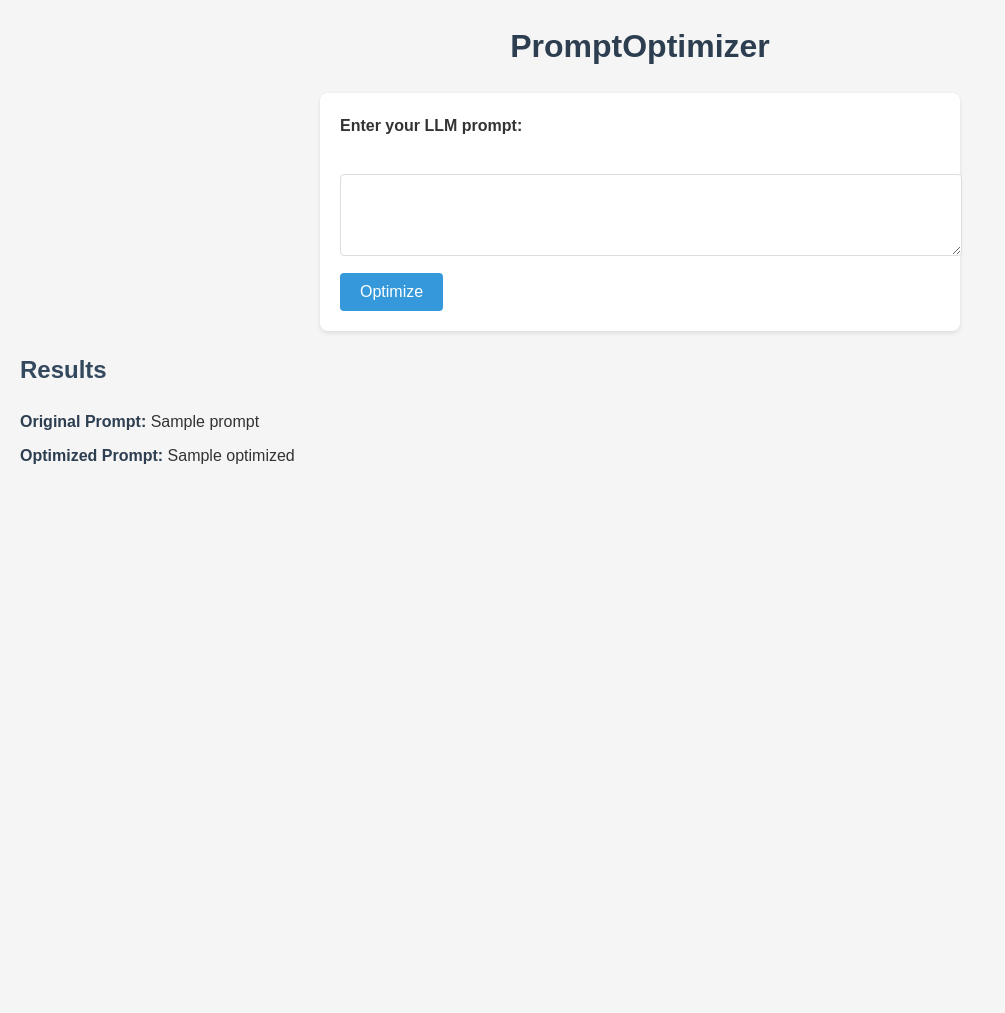
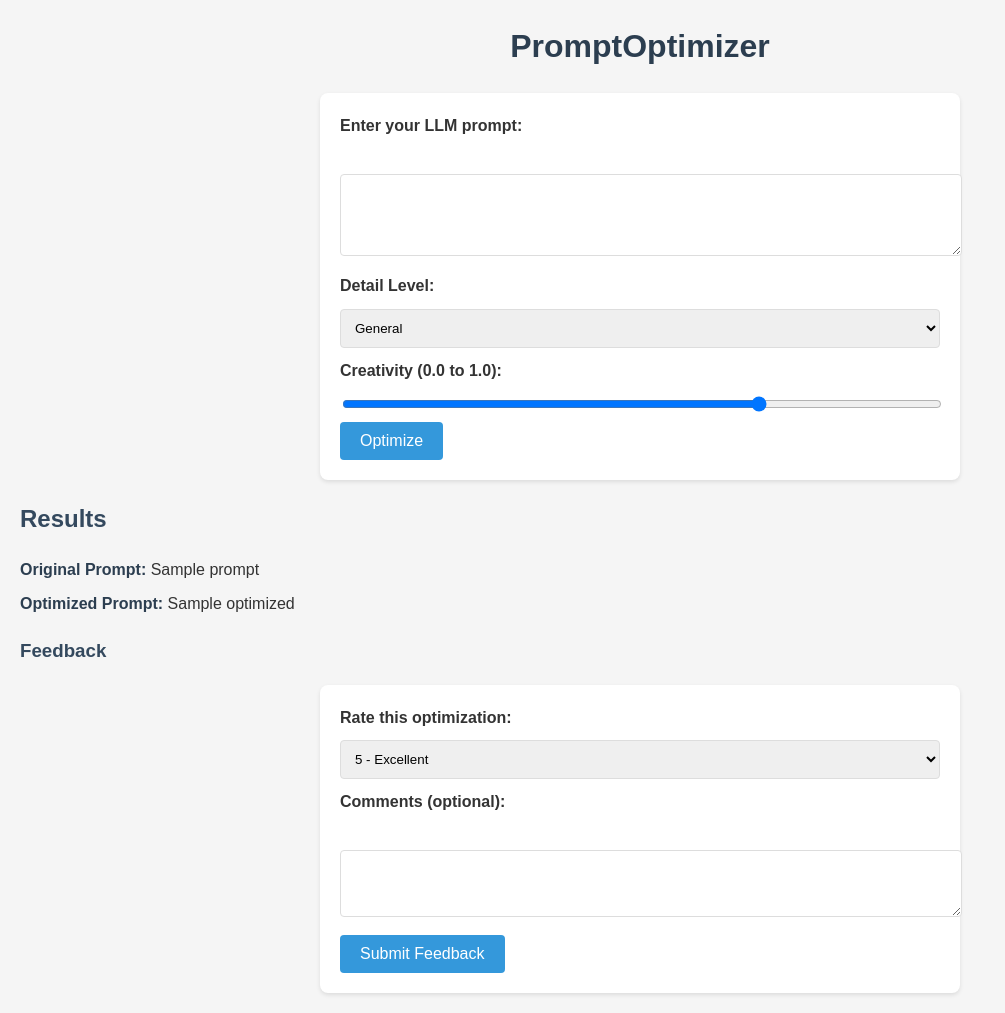
Before and after one commit to henriquearpereira/PromptOptimizer, a Flask app: template app/templates/index.html in a window 1280 px wide. Shown: the whole page, without its empty margins (0-1005 px from the left). Before the commit the page ends 464 px from the top, so only its background shows below. Run offline with Flask 3, Linux system fonts and the light colour scheme; the template is opened without the code that fills it: most values are stand-ins (such as "Sample title", 1, 10 or a date in 2020).

Commit message:
feat: Enhance prompt optimization logic and cleanup process

```diff
--- a/app/main.py
+++ b/app/main.py
@@ -5,44 +5,78 @@ import re
 import os
 from models.model_loader import get_tokenizer, get_model
 
+# Configure logging
 logging.basicConfig(level=logging.DEBUG)
 app = Flask(__name__, static_folder='../static')
 
+# Load tokenizer and model
 tokenizer = get_tokenizer()
 model = get_model()
 
 if tokenizer is None or model is None:
     logging.error("Tokenizer or model failed to load. The application may not function correctly.")
 
-
-def optimize_prompt(prompt):
-    logging.debug(f"Starting optimize_prompt with prompt: '{prompt}'")
+def optimize_prompt(prompt, detail_level='general', creativity=0.7):
+    logging.debug(f"Starting optimize_prompt with prompt: '{prompt}', detail_level: '{detail_level}', creativity: {creativity}")
 
     if not prompt or prompt.strip() == "":
         logging.debug("Prompt is empty or whitespace.")
         return "Please enter a prompt to optimize."
 
     optimized_prompt = prompt.strip()
-    # Create a two-part prompt structure
-    base_prompt = (
-        "You are a prompt optimization expert. For the following writing prompt:\n"
-        f"'{optimized_prompt}'\n\n"
-        "Provide two parts:\n"
-        "1. First, give an optimized version of the core prompt that maintains its essence while making it more specific and engaging.\n"
-        "2. Then, provide supporting details like:\n"
-        "   - Target audience\n"
-        "   - Length requirements\n"
-        "   - Style/tone\n"
-        "   - Key elements to include\n\n"
-        "Format your response as:\n"
-        "Optimized prompt: [your improved prompt]\n"
-        "Supporting details:\n"
-        "[list the details]\n\n"
-        "Response:"
-    )
+
+    # Adjust base_prompt based on detail_level
+    if detail_level == 'general':
+        base_prompt = (
+            "You are a prompt optimization expert. For this writing prompt:\n"
+            f"'{optimized_prompt}'\n\n"
+            "Provide a general improvement to the prompt without over-specifying.\n\n"
+            "Respond in this exact format (replace text in brackets):\n"
+            "Optimized prompt: [brief improved version]\n\n"
+            "Supporting details:\n"
+            "- Target audience: [audience]\n"
+            "- Length: [suggestion]\n"
+            "- Style: [approach]\n"
+            "- Elements: [key components]\n"
+            "Do not include any additional content beyond the optimized prompt and supporting details."
+        )
+    elif detail_level == 'detailed':
+        base_prompt = (
+            "You are a prompt optimization expert. For this writing prompt:\n"
+            f"'{optimized_prompt}'\n\n"
+            "Provide a detailed improvement to the prompt, including specific suggestions and examples.\n\n"
+            "Respond in this exact format (replace text in brackets):\n"
+            "Optimized prompt: [brief improved version]\n\n"
+            "Supporting details:\n"
+            "- Target audience: [audience]\n"
+            "- Length: [suggestion]\n"
+            "- Style: [approach]\n"
+            "- Elements: [key components]\n"
+            "- Example: [detailed example or additional guidance]\n\n"
+            "Make sure the optimized prompt is creative, specific, and actionable.\n"
+            "Do not include any additional content beyond the optimized prompt and supporting details."
+        )
+    elif detail_level == 'highly_specific':
+        base_prompt = (
+            "You are a prompt optimization expert. For this writing prompt:\n"
+            f"'{optimized_prompt}'\n\n"
+            "Provide a highly specific improvement to the prompt, including detailed examples and step-by-step guidance.\n\n"
+            "Respond in this exact format (replace text in brackets):\n"
+            "Optimized prompt: [brief improved version]\n\n"
+            "Supporting details:\n"
+            "- Target audience: [audience]\n"
+            "- Length: [suggestion]\n"
+            "- Style: [approach]\n"
+            "- Elements: [key components]\n"
+            "- Example: [detailed example or additional guidance]\n\n"
+            "Ensure the optimized prompt is highly specific and includes actionable steps.\n"
+            "Do not include any additional content beyond the optimized prompt and supporting details."
+        )
+    else:
+        return "Invalid detail level. Please choose 'general', 'detailed', or 'highly_specific'."
 
     if tokenizer is None or model is None:
-        return "Model not loaded. Please restart the app"
+        return "Model not loaded. Please restart the app."
 
     logging.debug(f"Base prompt: '{base_prompt}'")
 
@@ -50,29 +84,56 @@ def optimize_prompt(prompt):
         inputs = tokenizer(base_prompt, return_tensors="pt").to(model.device)
         outputs = model.generate(
             **inputs,
-            max_new_tokens=200,  # Increased for two-part response
-            temperature=0.7,
+            max_new_tokens=200,  # Increased to allow for more detailed responses
+            temperature=creativity,  # Adjust based on user preference
             top_k=50,
-            top_p=0.9,
+            top_p=0.95,  # Higher for more diverse outputs
             do_sample=True
         )
 
         result = tokenizer.decode(outputs[0], skip_special_tokens=True)
 
-        # Clean up the response but preserve the two-part structure
+        # Enhanced cleanup
         result = result.replace(base_prompt, "").strip()
-        result = re.sub(r'Response:', '', result)
-        result = re.sub(r'## INPUT ##', '', result)
-        result = re.sub(r'## OUTPUT ##', '', result)
+        # Remove various markers and unwanted content
+        unwanted_patterns = [
+            r'Response:', r'## INPUT ##', r'## OUTPUT ##',
+            r'<\|endofgeneration\|>', r'<\|.*?\|>',
+            r'\[your improved prompt\]', r'\[list the details\]',
+            r'<\|question_end\|>', r'Solution:',
+            r'Question \d+:.*?(?=Optimized prompt:)',
+            r'Original passage:.*?(?=Optimized prompt:)',
+            r'Corrected passage:.*?(?=Optimized prompt:)',
+            r'Follow-up exercises?:.*',  # Remove follow-up exercises
+            r'How would you adapt.*',  # Remove adaptation suggestions
+            r'Optimized prompt for.*',  # Remove unrelated prompts
+            r'Supporting details for.*',  # Remove unrelated details
+            r'Textbook.*',  # Remove textbook-like explanations
+            r'Writing a poem can be.*',  # Remove unrelated explanations
+            r'As an optimization expert.*'  # Remove self-referential text
+        ]
 
-        # Clean up any extra whitespace while preserving structure
+        for pattern in unwanted_patterns:
+            result = re.sub(pattern, '', result, flags=re.DOTALL)
+
+        # Clean up extra whitespace while preserving structure
         result = re.sub(r'\s{3,}', '\n\n', result)
         result = result.strip()
 
-        if result:
-            return result
-        else:
-            return prompt + " (Please add more context and specificity)"
+        # Validate the structure of the response
+        if not result.startswith("Optimized prompt:"):
+            # Fallback: If the model doesn't follow the format, generate a default response
+            result = (
+                f"Optimized prompt: {optimized_prompt}\n\n"
+                "Supporting details:\n"
+                "- Target audience: General\n"
+                "- Length: Flexible\n"
+                "- Style: Neutral\n"
+                "- Elements: Add more specificity\n"
+                "- Example: N/A"
+            )
+
+        return result
 
     except Exception as e:
         logging.error(f"Error generating prompt: {e}")
@@ -80,22 +141,49 @@ def optimize_prompt(prompt):
 
 @app.route('/', methods=['GET', 'POST'])
 def home():
+    """
+    Home route for the web app. Handles both GET and POST requests.
+    """
     logging.debug("Home route accessed")
     if request.method == 'POST':
         user_prompt = request.form.get('prompt')
-        logging.debug(f"User prompt: {user_prompt}")
-        optimized = optimize_prompt(user_prompt)
+        detail_level = request.form.get('detail_level', 'general')
+        creativity = float(request.form.get('creativity', 0.7))
+        logging.debug(f"User prompt: {user_prompt}, detail_level: {detail_level}, creativity: {creativity}")
+        optimized = optimize_prompt(user_prompt, detail_level, creativity)
         logging.debug(f"Optimized prompt: {optimized}")
         return render_template('index.html', prompt=user_prompt, optimized=optimized)
     return render_template('index.html')
 
 @app.route('/optimize', methods=['POST'])
 def optimize():
+    """
+    API endpoint for optimizing prompts. Accepts JSON input.
+    """
     data = request.json
     if not data or 'prompt' not in data:
         return jsonify({"error": "No prompt provided"}), 400
-    optimized = optimize_prompt(data['prompt'])
+
+    # Get user preferences (default to 'general' and creativity=0.7)
+    detail_level = data.get('detail_level', 'general')
+    creativity = float(data.get('creativity', 0.7))
+
+    optimized = optimize_prompt(data['prompt'], detail_level, creativity)
     return jsonify({"original": data['prompt'], "optimized": optimized})
+
+@app.route('/feedback', methods=['POST'])
+def feedback():
+    """
+    API endpoint for receiving user feedback on optimized prompts.
+    """
+    data = request.json
+    if not data or 'prompt' not in data or 'rating' not in data:
+        return jsonify({"error": "No prompt or rating provided"}), 400
+
+    # Log feedback (you can store this in a database later)
+    logging.info(f"User feedback for prompt '{data['prompt']}': Rating={data['rating']}, Comment={data.get('comment', '')}")
+
+    return jsonify({"status": "Feedback received"})
 
 if __name__ == '__main__':
     app.run(debug=False, port=5001)
--- a/app/templates/index.html
+++ b/app/templates/index.html
@@ -1,4 +1,4 @@
-<!-- static/index.html -->
+<!-- templates/index.html -->
 <!DOCTYPE html>
 <html lang="en">
 <head>
@@ -12,13 +12,44 @@
     <form method="POST" action="/">
         <label for="prompt">Enter your LLM prompt:</label><br>
         <textarea id="prompt" name="prompt" rows="4" cols="50"></textarea><br>
+
+        <label for="detail_level">Detail Level:</label>
+        <select id="detail_level" name="detail_level">
+            <option value="general">General</option>
+            <option value="detailed">Detailed</option>
+            <option value="highly_specific">Highly Specific</option>
+        </select><br>
+
+        <label for="creativity">Creativity (0.0 to 1.0):</label>
+        <input type="range" id="creativity" name="creativity" min="0.0" max="1.0" step="0.1" value="0.7"><br>
+
         <input type="submit" value="Optimize">
     </form>
+
     {% if prompt and optimized %}
         <h2>Results</h2>
         <p><strong>Original Prompt:</strong> {{ prompt }}</p>
         <p><strong>Optimized Prompt:</strong> {{ optimized }}</p>
+
+        <!-- Feedback Form -->
+        <h3>Feedback</h3>
+        <form id="feedbackForm">
+            <label for="rating">Rate this optimization:</label>
+            <select id="rating" name="rating">
+                <option value="5">5 - Excellent</option>
+                <option value="4">4 - Good</option>
+                <option value="3">3 - Average</option>
+                <option value="2">2 - Poor</option>
+                <option value="1">1 - Terrible</option>
+            </select><br>
+
+            <label for="comment">Comments (optional):</label><br>
+            <textarea id="comment" name="comment" rows="3" cols="50"></textarea><br>
+
+            <input type="button" value="Submit Feedback" onclick="submitFeedback()">
+        </form>
     {% endif %}
+
     <script src="{{ url_for('static', filename='script.js') }}"></script>
 </body>
 </html>
--- a/static/styles.css
+++ b/static/styles.css
@@ -15,6 +15,11 @@ h1 {
 
 h2 {
     color: #34495e; /* Slightly lighter blue for subheaders */
+    margin-top: 20px;
+}
+
+h3 {
+    color: #34495e; /* Match subheader color */
     margin-top: 20px;
 }
 
@@ -43,7 +48,21 @@ textarea {
     margin-bottom: 10px;
 }
 
-input[type="submit"] {
+select {
+    width: 100%; /* Full width of form */
+    padding: 10px;
+    border: 1px solid #ddd; /* Light gray border */
+    border-radius: 4px; /* Rounded corners */
+    font-family: 'Arial', sans-serif; /* Match body font */
+    margin-bottom: 10px;
+}
+
+input[type="range"] {
+    width: 100%; /* Full width of form */
+    margin-bottom: 10px;
+}
+
+input[type="submit"], input[type="button"] {
     background-color: #3498db; /* Bright blue for button, tech-friendly */
     color: #fff; /* White text for contrast */
     padding: 10px 20px;
@@ -54,7 +73,7 @@ input[type="submit"] {
     transition: background-color 0.3s; /* Smooth hover effect */
 }
 
-input[type="submit"]:hover {
+input[type="submit"]:hover, input[type="button"]:hover {
     background-color: #2980b9; /* Darker blue on hover */
 }
 
@@ -74,11 +93,11 @@ strong {
         padding: 15px;
     }
 
-    textarea {
+    textarea, select, input[type="range"] {
         font-size: 14px; /* Slightly smaller text on mobile */
     }
 
-    input[type="submit"] {
+    input[type="submit"], input[type="button"] {
         width: 100%; /* Full width button on mobile */
         font-size: 14px;
     }
```
